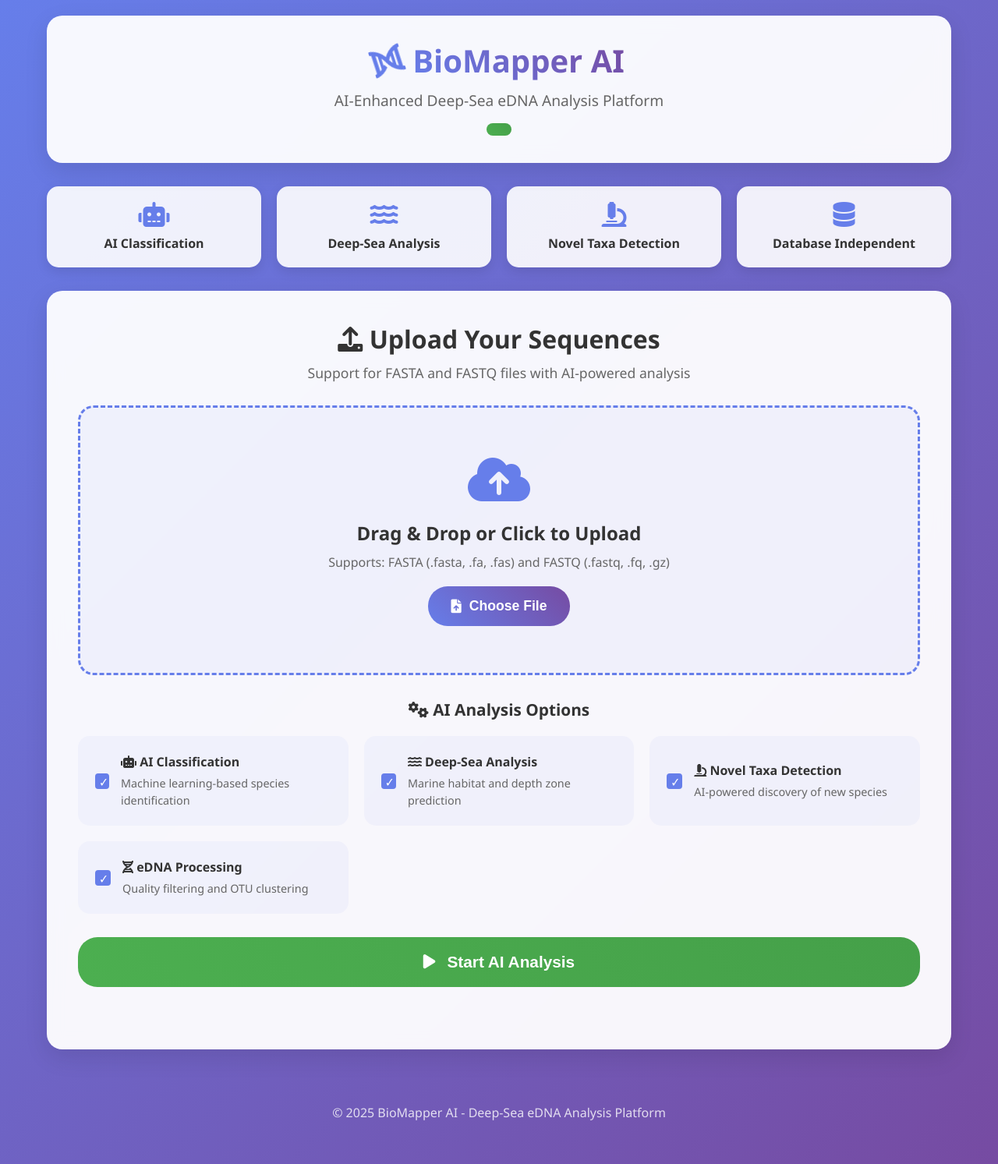
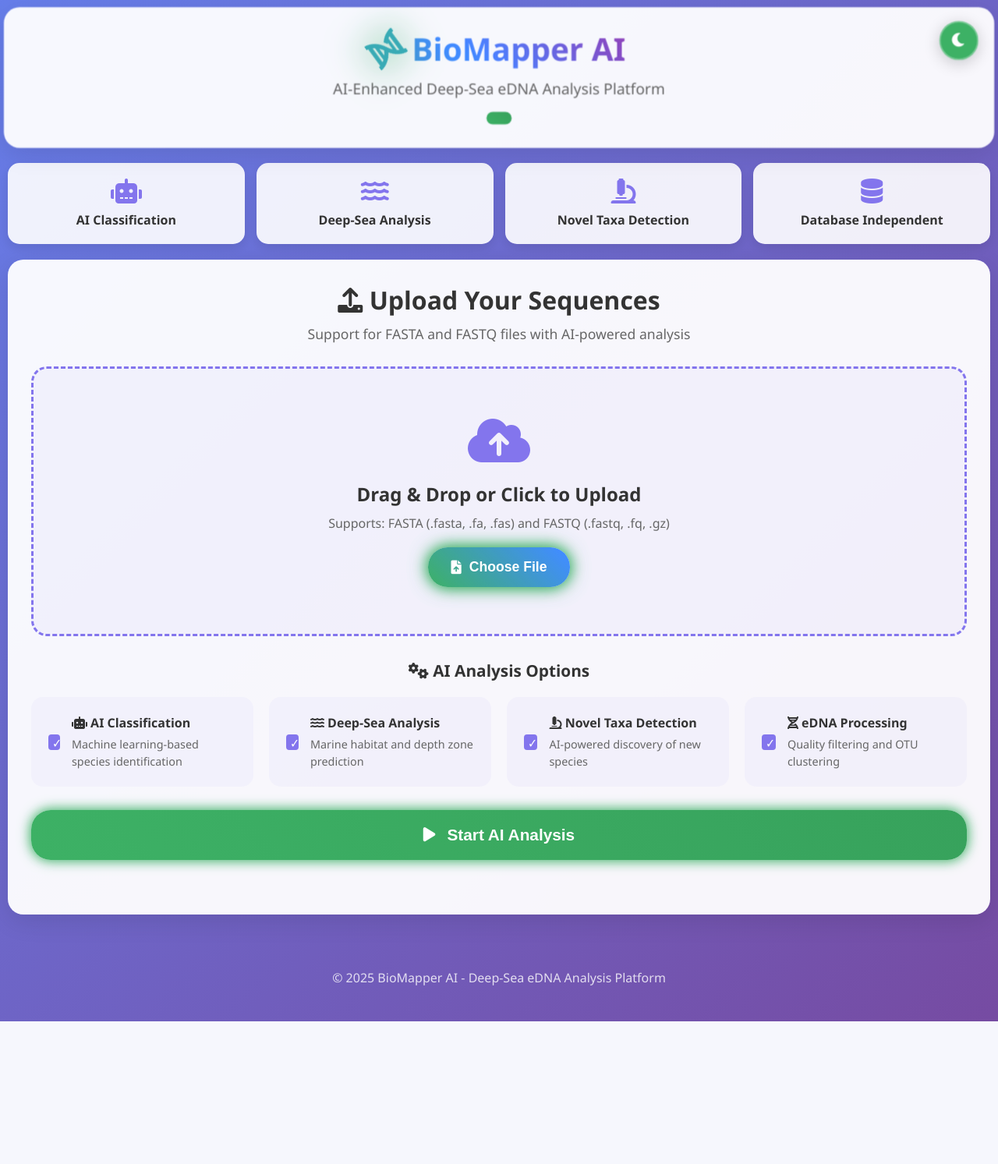
Before and after one commit to KrishnaNarkhede/PROTOTYPE-SIH, a Flask app: page / in a window 1280 px wide. Shown: the whole page at 78% size. After the commit the page ends 1310 px from the top, so only its background shows below. Run offline with Flask 3, Linux system fonts and the light colour scheme.

Commit message:
DARK-LIGHT

```diff
--- a/static/script.js
+++ b/static/script.js
@@ -6,7 +6,39 @@ let selectedFile = null;
 document.addEventListener('DOMContentLoaded', function() {
     initializeFileUpload();
     initializeDragAndDrop();
+    initializeTheme();
 });
+
+// Theme Management
+function initializeTheme() {
+    const savedTheme = localStorage.getItem('biomapper-theme') || 'light';
+    document.documentElement.setAttribute('data-theme', savedTheme);
+    updateThemeIcon(savedTheme);
+}
+
+function toggleTheme() {
+    const currentTheme = document.documentElement.getAttribute('data-theme');
+    const newTheme = currentTheme === 'dark' ? 'light' : 'dark';
+
+    document.documentElement.setAttribute('data-theme', newTheme);
+    localStorage.setItem('biomapper-theme', newTheme);
+    updateThemeIcon(newTheme);
+
+    // Add transition effect
+    document.body.style.transition = 'all 0.3s ease';
+    setTimeout(() => {
+        document.body.style.transition = '';
+    }, 300);
+}
+
+function updateThemeIcon(theme) {
+    const icon = document.getElementById('themeIcon');
+    if (theme === 'dark') {
+        icon.className = 'fas fa-sun';
+    } else {
+        icon.className = 'fas fa-moon';
+    }
+}
 
 // File upload initialization
 function initializeFileUpload() {
--- a/static/style.css
+++ b/static/style.css
@@ -5,28 +5,117 @@
     box-sizing: border-box;
 }
 
+:root {
+    --bg-primary: linear-gradient(135deg, #667eea 0%, #764ba2 100%);
+    --bg-secondary: rgba(255, 255, 255, 0.95);
+    --text-primary: #333;
+    --text-secondary: #666;
+    --accent-color: #4CAF50;
+    --card-bg: rgba(255, 255, 255, 0.9);
+    --border-color: rgba(0, 0, 0, 0.1);
+    --shadow: 0 8px 32px rgba(0, 0, 0, 0.1);
+}
+
+[data-theme="dark"] {
+    --bg-primary: linear-gradient(135deg, #1a1a2e 0%, #16213e 50%, #0f3460 100%);
+    --bg-secondary: rgba(30, 30, 50, 0.95);
+    --text-primary: #e0e0e0;
+    --text-secondary: #b0b0b0;
+    --accent-color: #00ff88;
+    --card-bg: rgba(30, 30, 50, 0.9);
+    --border-color: rgba(255, 255, 255, 0.1);
+    --shadow: 0 8px 32px rgba(0, 0, 0, 0.3);
+}
+
 body {
     font-family: 'Segoe UI', Tahoma, Geneva, Verdana, sans-serif;
-    background: linear-gradient(135deg, #667eea 0%, #764ba2 100%);
+    background: var(--bg-primary);
     min-height: 100vh;
-    color: #333;
+    color: var(--text-primary);
+    transition: all 0.3s ease;
+    animation: backgroundShift 10s ease-in-out infinite alternate;
+}
+
+@keyframes backgroundShift {
+    0% { filter: hue-rotate(0deg); }
+    100% { filter: hue-rotate(20deg); }
 }
 
 .container {
-    max-width: 1200px;
+    max-width: 1400px;
     margin: 0 auto;
-    padding: 20px;
+    padding: 10px;
 }
 
 /* Header Styles */
 .header {
-    background: rgba(255, 255, 255, 0.95);
-    backdrop-filter: blur(10px);
+    background: var(--bg-secondary);
+    backdrop-filter: blur(20px);
     border-radius: 20px;
-    padding: 30px;
-    margin-bottom: 30px;
-    box-shadow: 0 10px 30px rgba(0, 0, 0, 0.1);
+    padding: 25px;
+    margin-bottom: 20px;
+    box-shadow: var(--shadow);
     text-align: center;
+    position: relative;
+    overflow: hidden;
+    animation: headerPulse 4s ease-in-out infinite;
+}
+
+.header::before {
+    content: '';
+    position: absolute;
+    top: -50%;
+    left: -50%;
+    width: 200%;
+    height: 200%;
+    background: linear-gradient(45deg, transparent, rgba(255, 255, 255, 0.1), transparent);
+    animation: shimmer 6s linear infinite;
+    pointer-events: none;
+}
+
+@keyframes headerPulse {
+    0%, 100% { transform: scale(1); }
+    50% { transform: scale(1.01); }
+}
+
+@keyframes shimmer {
+    0% { transform: translateX(-100%) translateY(-100%) rotate(45deg); }
+    100% { transform: translateX(100%) translateY(100%) rotate(45deg); }
+}
+
+.theme-toggle {
+    position: absolute;
+    top: 20px;
+    right: 20px;
+    width: 50px;
+    height: 50px;
+    background: var(--accent-color);
+    border-radius: 50%;
+    display: flex;
+    align-items: center;
+    justify-content: center;
+    cursor: pointer;
+    transition: all 0.3s ease;
+    z-index: 1000;
+    animation: float 3s ease-in-out infinite;
+    box-shadow: 0 4px 20px rgba(0, 0, 0, 0.2);
+    border: 2px solid rgba(255, 255, 255, 0.3);
+}
+
+.theme-toggle:hover {
+    transform: scale(1.2) rotate(180deg);
+    box-shadow: 0 8px 30px var(--accent-color);
+}
+
+.theme-toggle i {
+    color: white;
+    font-size: 20px;
+    transition: all 0.3s ease;
+}
+
+@keyframes float {
+    0%, 100% { transform: translateY(0px); }
+    50% { transform: translateY(-8px); }
 }
 
 .logo {
@@ -39,8 +128,22 @@ body {
 
 .logo i {
     font-size: 2.5rem;
-    color: #667eea;
-    animation: rotate 3s linear infinite;
+    color: var(--accent-color);
+    animation: dnaRotate 4s linear infinite, colorPulse 2s ease-in-out infinite alternate;
+    filter: drop-shadow(0 0 15px var(--accent-color));
+}
+
+@keyframes dnaRotate {
+    0% { transform: rotate(0deg) scale(1); }
+    25% { transform: rotate(90deg) scale(1.1); }
+    50% { transform: rotate(180deg) scale(1); }
+    75% { transform: rotate(270deg) scale(1.1); }
+    100% { transform: rotate(360deg) scale(1); }
+}
+
+@keyframes colorPulse {
+    0% { filter: hue-rotate(0deg) drop-shadow(0 0 15px var(--accent-color)); }
+    100% { filter: hue-rotate(60deg) drop-shadow(0 0 25px var(--accent-color)); }
 }
 
 @keyframes rotate {
@@ -50,10 +153,17 @@ body {
 
 .logo h1 {
     font-size: 2.5rem;
-    background: linear-gradient(45deg, #667eea, #764ba2);
+    background: linear-gradient(45deg, var(--accent-color), #2196F3, #9C27B0, var(--accent-color));
+    background-size: 300% 300%;
     -webkit-background-clip: text;
     -webkit-text-fill-color: transparent;
     background-clip: text;
+    animation: gradientShift 3s ease-in-out infinite;
+}
+
+@keyframes gradientShift {
+    0%, 100% { background-position: 0% 50%; }
+    50% { background-position: 100% 50%; }
 }
 
 .subtitle {
@@ -76,8 +186,8 @@ body {
 .features-nav {
     display: grid;
     grid-template-columns: repeat(auto-fit, minmax(250px, 1fr));
-    gap: 20px;
-    margin-bottom: 30px;
+    gap: 15px;
+    margin-bottom: 20px;
 }
 
 .feature-item {
@@ -107,11 +217,11 @@ body {
 
 /* Main Content */
 .main-content {
-    background: rgba(255, 255, 255, 0.95);
+    background: var(--bg-secondary);
     backdrop-filter: blur(10px);
     border-radius: 20px;
-    padding: 40px;
-    box-shadow: 0 10px 30px rgba(0, 0, 0, 0.1);
+    padding: 30px;
+    box-shadow: var(--shadow);
 }
 
 /* Upload Section */
@@ -175,7 +285,7 @@ body {
 }
 
 .btn-primary {
-    background: linear-gradient(45deg, #667eea, #764ba2);
+    background: linear-gradient(45deg, var(--accent-color), #2196F3);
     color: white;
     border: none;
     padding: 15px 30px;
@@ -187,11 +297,34 @@ body {
     display: inline-flex;
     align-items: center;
     gap: 10px;
+    position: relative;
+    overflow: hidden;
+    animation: buttonGlow 2s ease-in-out infinite alternate;
+}
+
+.btn-primary::before {
+    content: '';
+    position: absolute;
+    top: 0;
+    left: -100%;
+    width: 100%;
+    height: 100%;
+    background: linear-gradient(90deg, transparent, rgba(255, 255, 255, 0.3), transparent);
+    transition: left 0.5s;
+}
+
+.btn-primary:hover::before {
+    left: 100%;
 }
 
 .btn-primary:hover {
-    transform: translateY(-2px);
-    box-shadow: 0 5px 15px rgba(102, 126, 234, 0.4);
+    transform: translateY(-4px) scale(1.05);
+    box-shadow: 0 10px 30px var(--accent-color);
+}
+
+@keyframes buttonGlow {
+    0% { box-shadow: 0 0 5px var(--accent-color); }
+    100% { box-shadow: 0 0 20px var(--accent-color), 0 0 30px var(--accent-color); }
 }
 
 .file-info {
@@ -292,11 +425,37 @@ body {
     align-items: center;
     justify-content: center;
     gap: 15px;
+    position: relative;
+    overflow: hidden;
+    animation: analyzeButtonPulse 3s ease-in-out infinite;
+}
+
+.analyze-btn::before {
+    content: '';
+    position: absolute;
+    top: 50%;
+    left: 50%;
+    width: 0;
+    height: 0;
+    background: rgba(255, 255, 255, 0.3);
+    border-radius: 50%;
+    transform: translate(-50%, -50%);
+    transition: width 0.6s, height 0.6s;
+}
+
+.analyze-btn:hover::before {
+    width: 300px;
+    height: 300px;
 }
 
 .analyze-btn:hover {
-    transform: translateY(-2px);
-    box-shadow: 0 10px 25px rgba(76, 175, 80, 0.4);
+    transform: translateY(-4px) scale(1.02);
+    box-shadow: 0 15px 40px var(--accent-color);
+}
+
+@keyframes analyzeButtonPulse {
+    0%, 100% { box-shadow: 0 0 10px var(--accent-color); }
+    50% { box-shadow: 0 0 30px var(--accent-color), 0 0 40px var(--accent-color); }
 }
 
 .analyze-btn:disabled {
--- a/templates/index.html
+++ b/templates/index.html
@@ -10,13 +10,16 @@
 <body>
     <div class="container">
         <header class="header">
+            <div class="theme-toggle" onclick="toggleTheme()">
+                <i class="fas fa-moon" id="themeIcon"></i>
+            </div>
             <div class="header-content">
                 <div class="logo">
                     <i class="fas fa-dna"></i>
                     <h1>BioMapper AI</h1>
                 </div>
                 <p class="subtitle">AI-Enhanced Deep-Sea eDNA Analysis Platform</p>
-                <div class="version-badge"> </div>
+                <div class="version-badge"></div>
             </div>
         </header>
 
```
Also changed, not shown: other parts of static/style.css (+44 -12 lines).
